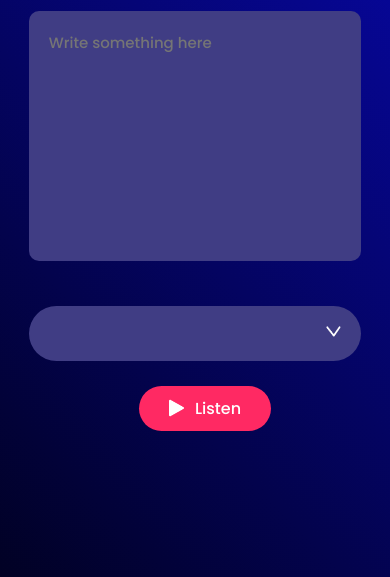
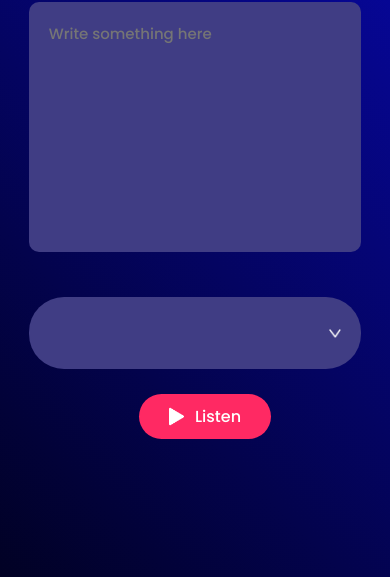
Before and after one commit to arshaqmuhammed/mysites, a plain HTML site: page text_to_voice_converter/index.html in a window 390 px wide. Shown: the part 267-844 px from the top of the page. Drawn offline with Linux system fonts and the light colour scheme.

Commit message:
change in mediaqueries of text-to-audio-converter

```diff
--- a/text_to_voice_converter/style.css
+++ b/text_to_voice_converter/style.css
@@ -1,8 +1,3 @@
-/* .poppins-medium {
-    font-family: "Poppins", sans-serif;
-    font-weight: 500;
-    font-style: normal;
-  } */
 *{
     box-sizing: border-box;
     margin: 0;
@@ -98,14 +93,15 @@ select{
         width: 360px;
     }
     .row{
-        height: 150px;
+        height: 167px;
         flex-direction: column;
     }
     select{
         font-size: 12px;
         height: 30px;
         margin: 25px 0;
-        padding: 25px 0;
         width: 100%;
+        background-size: 12px;
+        background-position-y: 32px;
     }
 }
```
